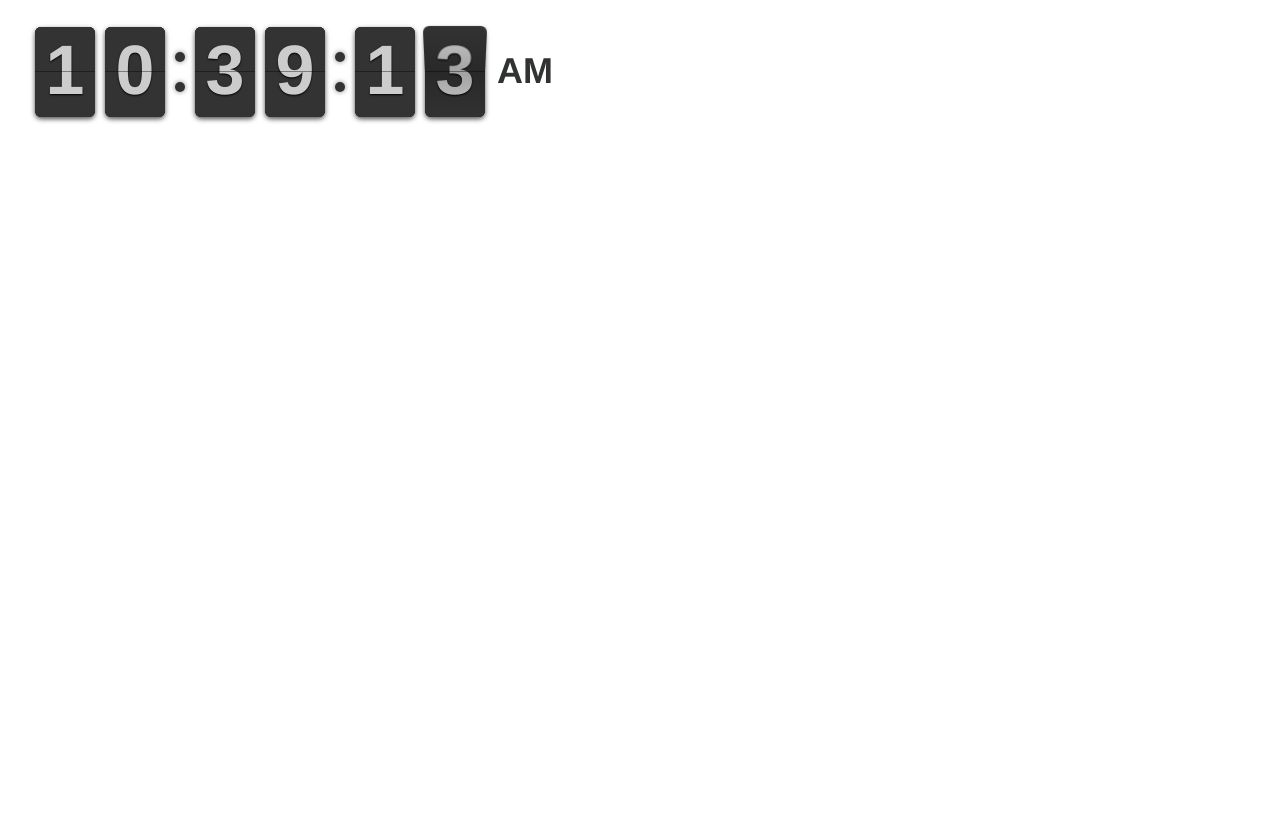
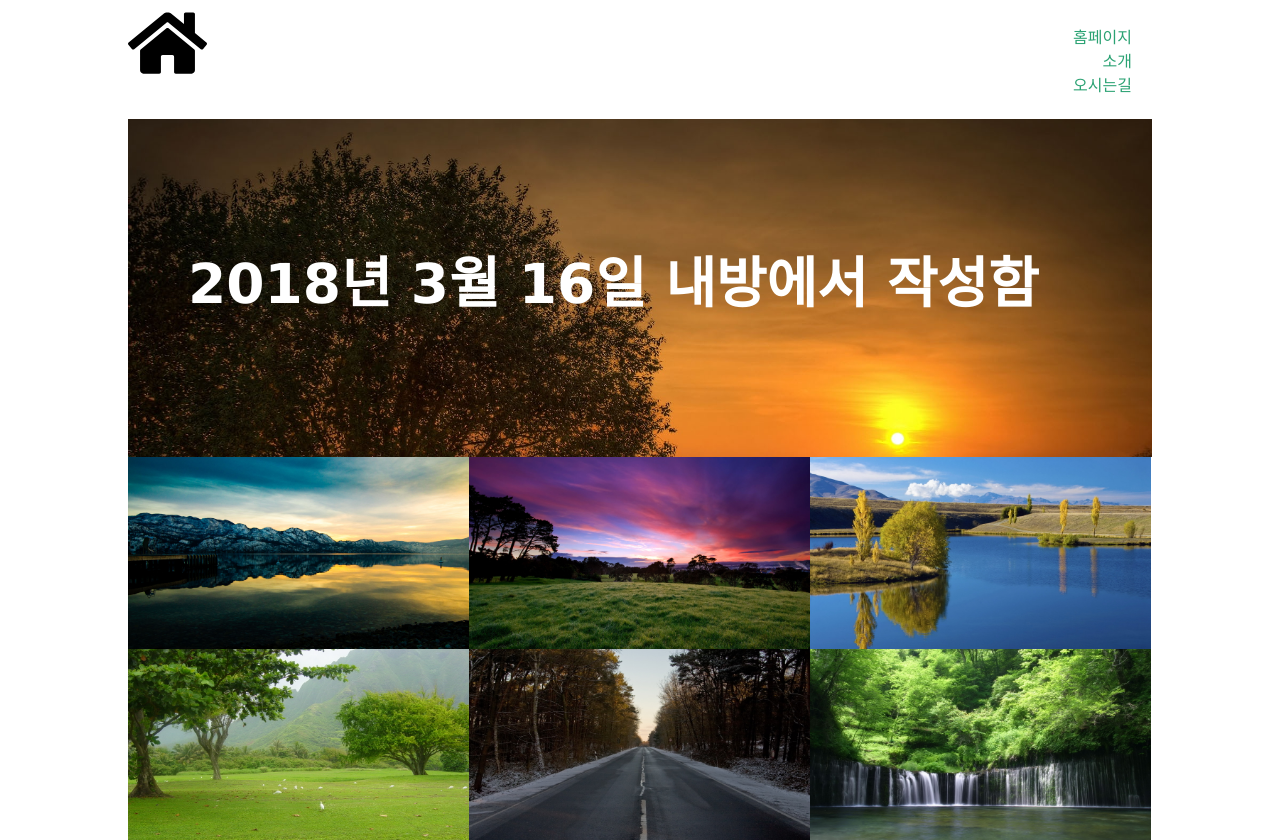
Before and after one commit to gggvgyver/stars, a plain HTML site: page index.html in a window 1280 px wide. Before the commit the page ends 800 px from the top, so only its background shows below. Drawn offline with Linux system fonts and the light colour scheme.

Commit message:
연습중

```diff
--- /dev/null
+++ b/css/styles.css
@@ -0,0 +1,72 @@
+@charset "UTF-8";
+/* CSS Document */
+
+nav {
+	float: right;
+	padding-right: 20px;
+}
+
+body {
+	max-width: 1024px;
+	margin-left: auto;
+	margin-right: auto;
+	font-family: "Lucida Grande", "Lucida Sans Unicode", "Lucida Sans", "DejaVu Sans", Verdana, "sans-serif";
+}
+
+nav ul li {
+	list-style-type: none;
+	padding-left: 20px;
+	text-align: right;
+}
+
+nav ul li a {
+	text-decoration: none;
+	color: #2BA273;
+}
+
+.hero-box {
+	height: 338px;
+	background-color: #FF00D7;
+	background-image: url(../img/0.jpg);
+	background-size: cover;
+}
+
+h1 {
+	color: #FFFFFF;
+	font-size: 55px;
+	padding-top: 120px;
+	padding-left: 60px;
+}
+
+.col img {
+	width: 100%;
+	height: auto;
+	display: block;
+}
+
+.col {
+	width: 33.3%;
+	float: left;
+}
+
+/*테블릿*/
+@media (max-width: 768px) {
+	h1 {
+		font-size: 40px;
+		text-align: center;
+		padding-left: 0px;
+	}
+	.col {
+		width: 50%;
+	}
+}
+
+/*모바일*/
+@media (max-width: 400px) {
+	h1 {
+		font-size: 20px;
+	}
+	.col {
+		width: 100%;
+	}
+}
--- a/index.html
+++ b/index.html
@@ -5,13 +5,50 @@
 <title>2018/03/16 도서관에서 포트폴리오</title>
 </head>
 	<link rel="stylesheet" href="./css/flipclock.css">
+	<link rel="stylesheet" href="./css/styles.css">
 	<script src="./js/jquery.min.js"></script>
 	<script src="./js/flipclock.js"></script>
 <body>
-	<div class="clock" style="margin:2em;"></div>
+	<header>
+		<img src="img/home.svg" height="70" alt="임시로고">
+		<nav>
+			<ul>
+				<li><a href="#">홈페이지</a></li>
+				<li><a href="#">소개</a></li>
+				<li><a href="#">오시는길</a></li>
+			</ul>
+		</nav>
+	</header>
+
+	<main>
+		<div class="hero-box">
+			<h1>2018년 3월 16일 내방에서 작성함</h1>
+		</div>
+		<div class="col"><img src="./img/1.jpg" alt="1"></div>
+		<div class="col"><img src="./img/2.jpg" alt="2"></div>
+		<div class="col"><img src="./img/3.jpg" alt="3"></div>
+		<div class="col"><img src="./img/4.jpg" alt="4"></div>
+		<div class="col"><img src="./img/5.jpg" alt="5"></div>
+		<div class="col"><img src="./img/6.jpg" alt="6"></div>
+	</main>
 
 
 
+
+
+
+
+	<footer>
+
+	</footer>
+
+
+
+
+
+
+
+	<!--	<div class="clock" style="margin:2em;"></div>-->
 	<script src="./js/current_time.js"></script>
 </body>
 </html>
```
Also changed, not shown: img/bg.jpeg (renamed from img/bg.jpg).
